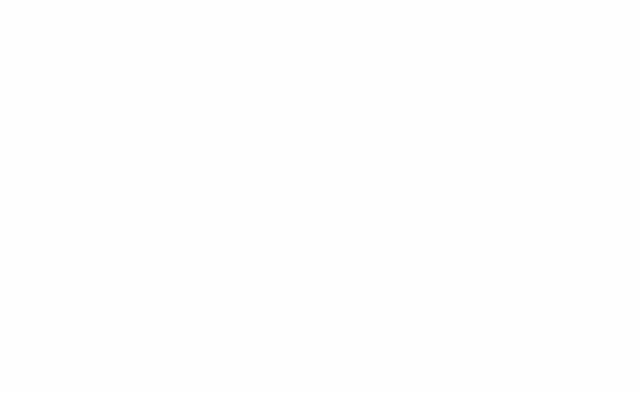
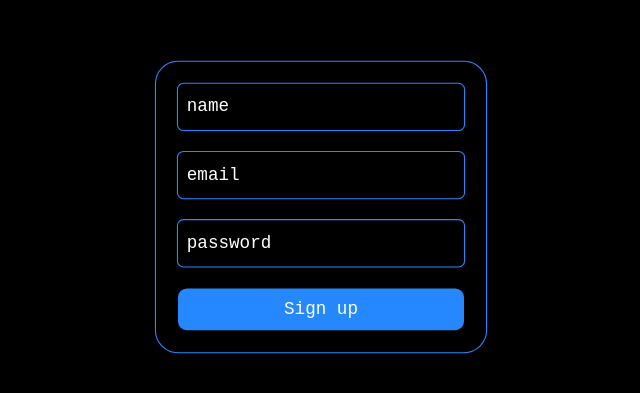
Before and after one commit to MoonHack2077/Contacts-App, a React (Create React App) app in the folder client/: page /signup in a window 1280 px wide. Before the commit this address had no page. Shown: the part 193-586 px from the top of the page, without its empty margins (319-959 px from the left). Built offline with nearby package versions, Linux system fonts and the light colour scheme.

Commit message:
Sign up´s interface and logic were added

```diff
--- a/client/src/App.js
+++ b/client/src/App.js
@@ -2,6 +2,7 @@
 import { BrowserRouter as Router, Routes, Route } from 'react-router-dom'
 import { Login } from './pages/Login/Login.jsx'
 import { Contacts } from './pages/Contacts/Contacts.jsx'
+import { SignUp } from './pages/SignUp/SignUp.jsx'
 
 function App() {
   return (
@@ -9,6 +10,7 @@
       <Routes>
         <Route exact path="/login" element={ <Login /> } />
         <Route exact path="/contacts/:id" element={ <Contacts /> } />
+        <Route exact path="/signup" element={ <SignUp /> } />
       </Routes>
     </Router>
   );
--- a/client/src/components/loginForm/loginForm.jsx
+++ b/client/src/components/loginForm/loginForm.jsx
@@ -1,7 +1,7 @@
 import React, { useState } from 'react'
 import { login } from '../../services/login.js'
-import { useNavigate } from 'react-router-dom'
-import { FormContainer, Form, InputContainer, Input, Button } from './styles.js'
+import { useNavigate, Link } from 'react-router-dom'
+import { FormContainer, Form, InputContainer, Input, Button } from '../../styles/forms.js'
 import { Alert } from '../Alert/Alert.jsx'
 
 function LoginForm() {
@@ -27,6 +27,8 @@
       if(user) {
         window.sessionStorage.setItem('USERTOKEN', JSON.stringify(user.token))
         navigate(`/contacts/${user.id}`)
+      }else{
+        throw new Error()
       }
     }catch(e){
       console.error(e)
@@ -44,6 +46,7 @@
             <Input placeholder={'Email'} required type="email" value={email} onChange={handleEmail}/>
             <Input placeholder={'Password'} required type="password" value={password} onChange={handlePassword}/>
           </InputContainer>
+          <Link to='/signup'>create account</Link>
           <Button>Login</Button>
         </Form>
       </FormContainer>
--- a/client/src/pages/Contacts/Contacts.jsx
+++ b/client/src/pages/Contacts/Contacts.jsx
@@ -7,14 +7,14 @@
 function Contacts() {
   const [user, setUser] = useState({})
 
-  const id = useParams()
-  console.log(user)
+  const { id } = useParams('id')
   const findUser = () => {
     const foundUser = axios.get(`${BASE_URL}/api/users/${id}`)
     foundUser
     .then(res => {
       console.log(res)
-      setUser(res)
+      setUser(res.data)
+      console.log(user)
     })
   }
 
@@ -24,9 +24,9 @@
   return (
     <div>
       {
-        user?.contacts?.map(contact => (
+        user?.contacts.length ? user.contacts.map(contact => (
           <Contact {...contact} />
-        ))
+        )) : <p>The user doesn´t have contacts</p>
       }
     </div>
   )
--- /dev/null
+++ b/client/src/pages/SignUp/SignUp.jsx
@@ -0,0 +1,53 @@
+import React, { useState } from 'react'
+import { signUp } from '../../services/signUp.js'
+import { useNavigate } from 'react-router-dom'
+import { FormContainer, Form, InputContainer, Input, Button } from '../../styles/forms.js'
+
+function SignUp(){
+    const navigate = useNavigate()
+    const [email, setEmail] = useState('')
+    const [password, setPassowrd] = useState('')
+    const [name, setName] = useState('')
+
+    const handleEmail = e => {
+        setEmail(e.target.value)
+    }
+
+    const handlePassword = e => {
+        setPassowrd(e.target.value)
+    }
+
+    const handleName = e => {
+        setName(e.target.value)
+    }
+
+    const onSubmit = async e => {
+        e.preventDefault()
+
+        try{
+            const user = await signUp({ name, email, password })
+            if(user){
+                console.log(user)
+                navigate(`contacts/${user.id}`)
+            }
+        }catch(error){
+            console.error(error)
+        }
+
+    }
+
+    return(
+        <FormContainer>
+            <Form onSubmit={onSubmit} >
+                <InputContainer>
+                    <Input type='text' placeholder='name' value={name} onChange={handleName} />
+                    <Input type='email' placeholder='email' value={email} onChange={handleEmail} />
+                    <Input type='password' placeholder='password' value={password} onChange={handlePassword} />
+                </InputContainer>
+                <Button>Sign up</Button>
+            </Form>
+        </FormContainer>
+    )
+}
+
+export { SignUp }
--- /dev/null
+++ b/client/src/services/signUp.js
@@ -0,0 +1,9 @@
+import axios from 'axios'
+import { BASE_URL } from '../constants.js'
+
+const signUp = async (newUser) => {
+    const { data } = await axios.post(`${BASE_URL}/api/users`, newUser)
+    return data
+}
+
+export { signUp }
--- a/client/src/components/loginForm/styles.js
+++ b/client/src/styles/forms.js
@@ -1,5 +1,5 @@
 import styled from 'styled-components'
-import { primaryColorForm } from '../../constants.js'
+import { primaryColorForm } from '../constants.js'
 
 export const FormContainer = styled.div`
     display: grid;
```
Also changed, not shown: 1 other file (tests, documents, lock files or other folders).
